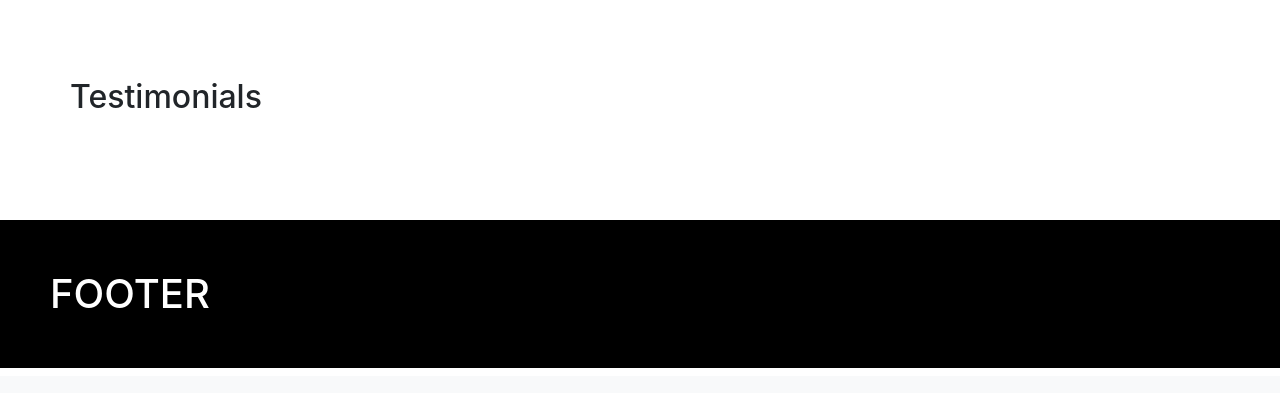
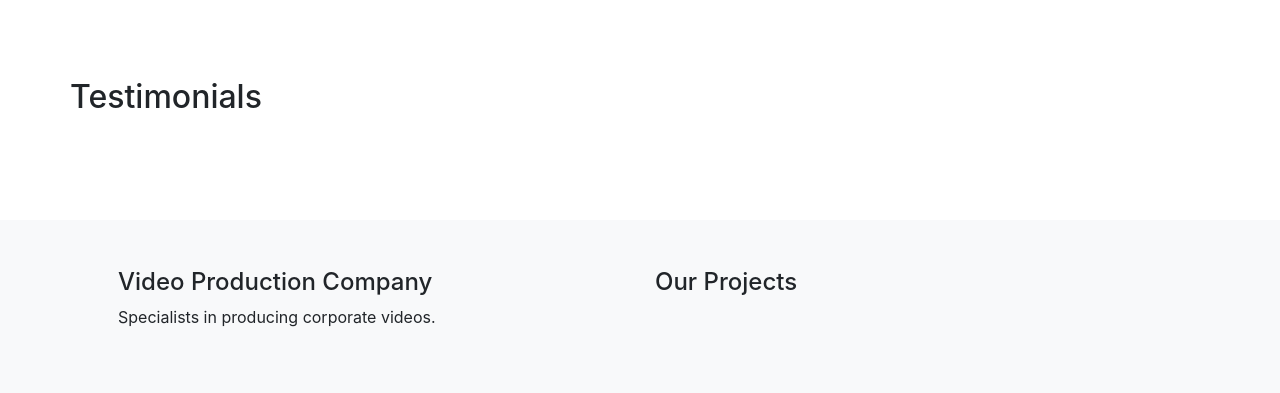
Before and after one commit to richardgourley/video-project-manager, a Django app: template videos/templates/videos/index.html in a window 1280 px wide. Shown: the part 426-819 px from the top of the page. Before the commit the page ends 794 px from the top, so only its background shows below. Run offline with Django 3.2, Linux system fonts and the light colour scheme; the template is opened without the code that fills it, so the values that code supplies are empty; some libraries are stand-ins or nearby versions; some web fonts are replaced.

Commit message:
Menu of looped categories showin in footer.

```diff
--- a/videos/templates/videos/footer.html
+++ b/videos/templates/videos/footer.html
@@ -1,7 +1,25 @@
-	<script src="https://code.jquery.com/jquery-3.5.1.slim.min.js" integrity="sha384-DfXdz2htPH0lsSSs5nCTpuj/zy4C+OGpamoFVy38MVBnE+IbbVYUew+OrCXaRkfj" crossorigin="anonymous"></script>
-	<script src="https://cdn.jsdelivr.net/npm/popper.js@1.16.0/dist/umd/popper.min.js" integrity="sha384-Q6E9RHvbIyZFJoft+2mJbHaEWldlvI9IOYy5n3zV9zzTtmI3UksdQRVvoxMfooAo" crossorigin="anonymous"></script>
-	<script src="https://stackpath.bootstrapcdn.com/bootstrap/4.5.0/js/bootstrap.min.js" integrity="sha384-OgVRvuATP1z7JjHLkuOU7Xw704+h835Lr+6QL9UvYjZE3Ipu6Tp75j7Bh/kR0JKI" crossorigin="anonymous"></script>
+  <script src="https://code.jquery.com/jquery-3.5.1.slim.min.js" integrity="sha384-DfXdz2htPH0lsSSs5nCTpuj/zy4C+OGpamoFVy38MVBnE+IbbVYUew+OrCXaRkfj" crossorigin="anonymous"></script>
+  <script src="https://cdn.jsdelivr.net/npm/popper.js@1.16.0/dist/umd/popper.min.js" integrity="sha384-Q6E9RHvbIyZFJoft+2mJbHaEWldlvI9IOYy5n3zV9zzTtmI3UksdQRVvoxMfooAo" crossorigin="anonymous"></script>
+  <script src="https://stackpath.bootstrapcdn.com/bootstrap/4.5.0/js/bootstrap.min.js" integrity="sha384-OgVRvuATP1z7JjHLkuOU7Xw704+h835Lr+6QL9UvYjZE3Ipu6Tp75j7Bh/kR0JKI" crossorigin="anonymous"></script>
 
-	<h1 style="color:white; padding:50px; background-color:black; margin-top:20px">FOOTER</h1>
+  <div class="container-fluid bg-light">
+    <div class="container p-5">
+      <div class="row">
+        <div class="col-sm-6">
+          <h4>Video Production Company</h4>
+          <p>Specialists in producing corporate videos.</p>
+        </div>
+        <div class="col-sm-6">
+          <h4>Our Projects</h4>
+          <ul>
+            {% for c in categories %}
+              <li><a href="{% url 'videos:category_page' c.slug %}">{{ c.name }}</a></li>
+            {% endfor %}
+          </ul>
+        </div>
+      </div>
+    </div>
+  </div>
+
 </body>
 </html>
```
